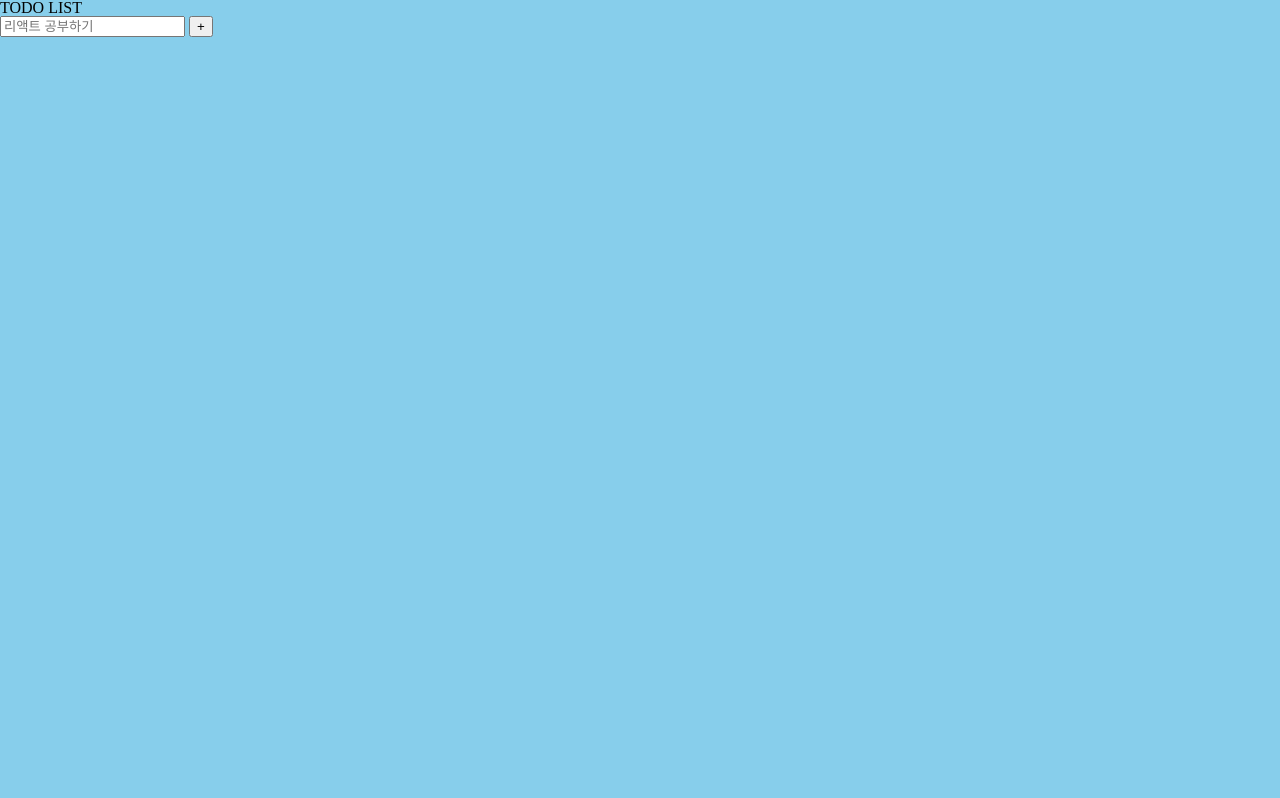
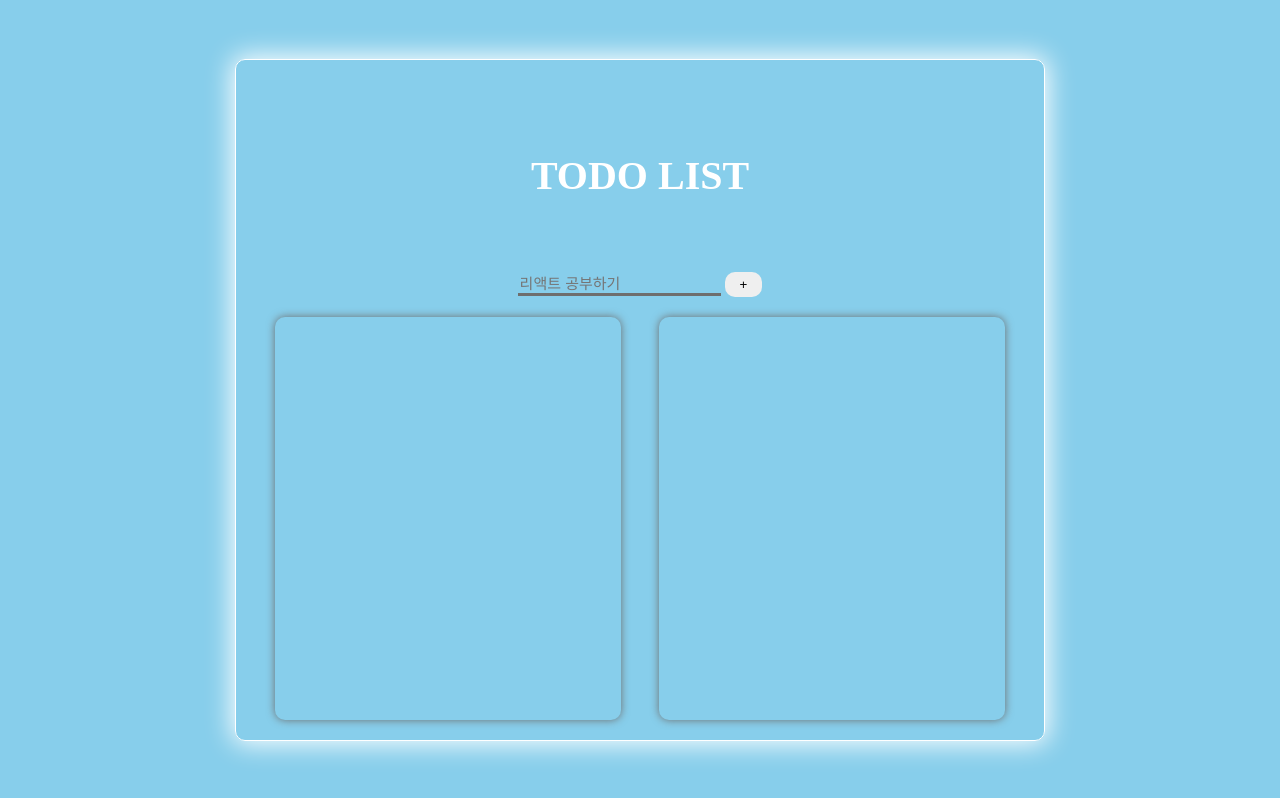
Before and after one commit to Ahn-GiHwan/todolist_vanillaJS, a website built with webpack: page index.html in a window 1280 px wide. Built offline with nearby package versions, Linux system fonts and the light colour scheme.

Commit message:
style: html에 맞는 디자인

```diff
--- a/style.scss
+++ b/style.scss
@@ -1,3 +1,91 @@
-body {
+$w: #fff;
+$g: #6e6e6e;
+$mainBS: 0px 0px 27px 3px $w;
+$listBS: 0px 0px 8px 0px $g;
+
+@mixin flexSetting($fd: row, $jc: center, $ai: center) {
+  display: flex;
+  flex-direction: $fd;
+  justify-content: $jc;
+  align-items: $ai;
+}
+
+@mixin absoluteSetting($t: auto, $r: auto, $b: auto, $l: auto) {
+  position: absolute;
+  top: $t;
+  right: $r;
+  bottom: $b;
+  left: $l;
+}
+
+@mixin paddingSetting($p: 10px) {
+  padding: $p;
+}
+
+.container {
+  @include flexSetting();
+  @include absoluteSetting(0, 0, 0, 0);
   background-color: skyblue;
 }
+
+main {
+  @include flexSetting($fd: column, $jc: space-around);
+  width: 60%;
+  height: 80%;
+  @include paddingSetting(20px);
+  border-radius: 10px;
+  box-shadow: $mainBS;
+  border: 1px solid $w;
+}
+
+header {
+  flex: 3;
+  width: 100%;
+  @include flexSetting;
+  .title {
+    text-align: center;
+    color: white;
+    font-weight: 900;
+    font-size: 40px;
+  }
+}
+
+article {
+  flex: 7;
+  width: 100%;
+  @include flexSetting($fd: column, $jc: flex-start);
+  .top {
+    @include paddingSetting($p: 0 0 20px);
+    input {
+      border: none;
+      background-color: skyblue;
+      border-bottom: 3px solid $g;
+      font-size: 15px;
+      outline: none;
+    }
+    button {
+      border: none;
+      border-radius: 10px;
+      @include paddingSetting(5px 15px);
+    }
+  }
+  .bottom {
+    @include flexSetting(row, space-around, center);
+    width: 100%;
+    height: 100%;
+    .do {
+      width: 45%;
+      height: 100%;
+      border-radius: 10px;
+      box-shadow: $listBS;
+      overflow: scroll;
+    }
+    .done {
+      width: 45%;
+      height: 100%;
+      border-radius: 10px;
+      box-shadow: $listBS;
+      overflow: scroll;
+    }
+  }
+}
```
